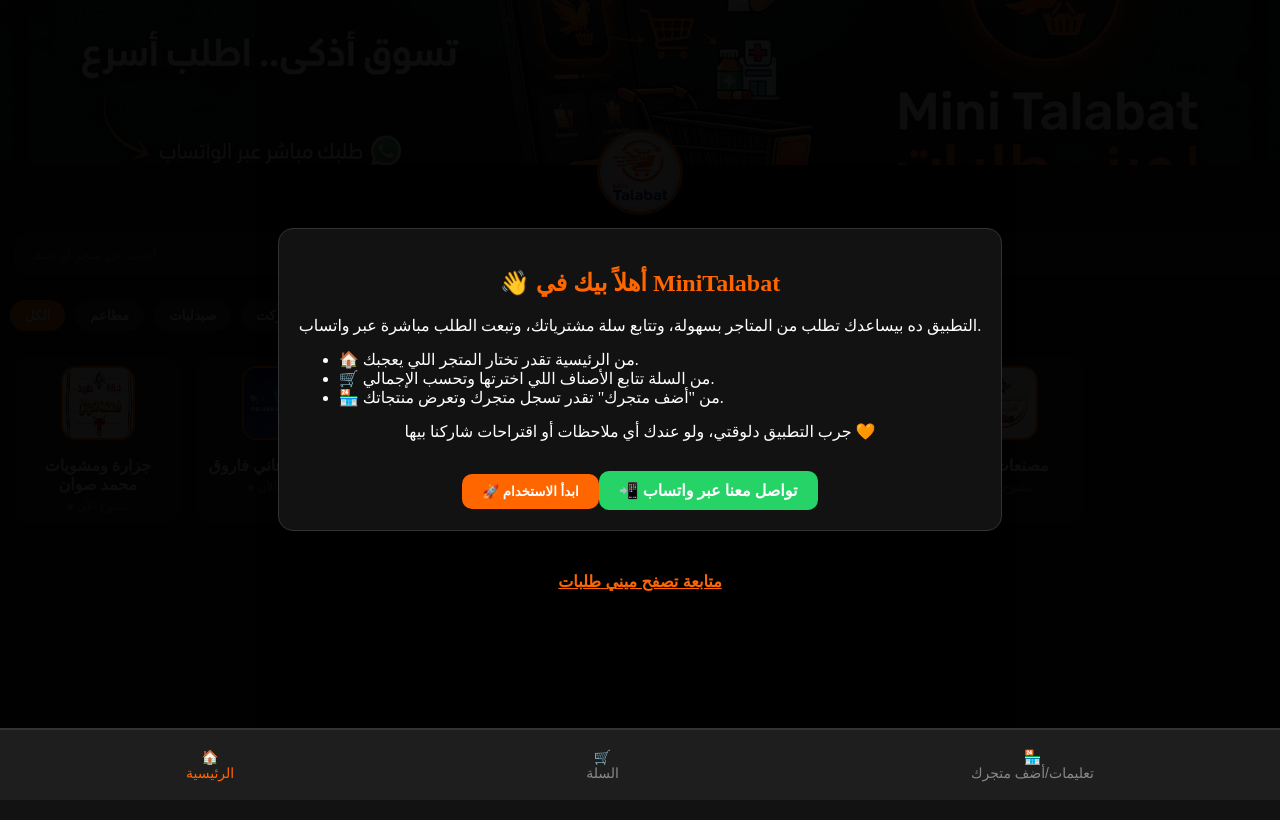
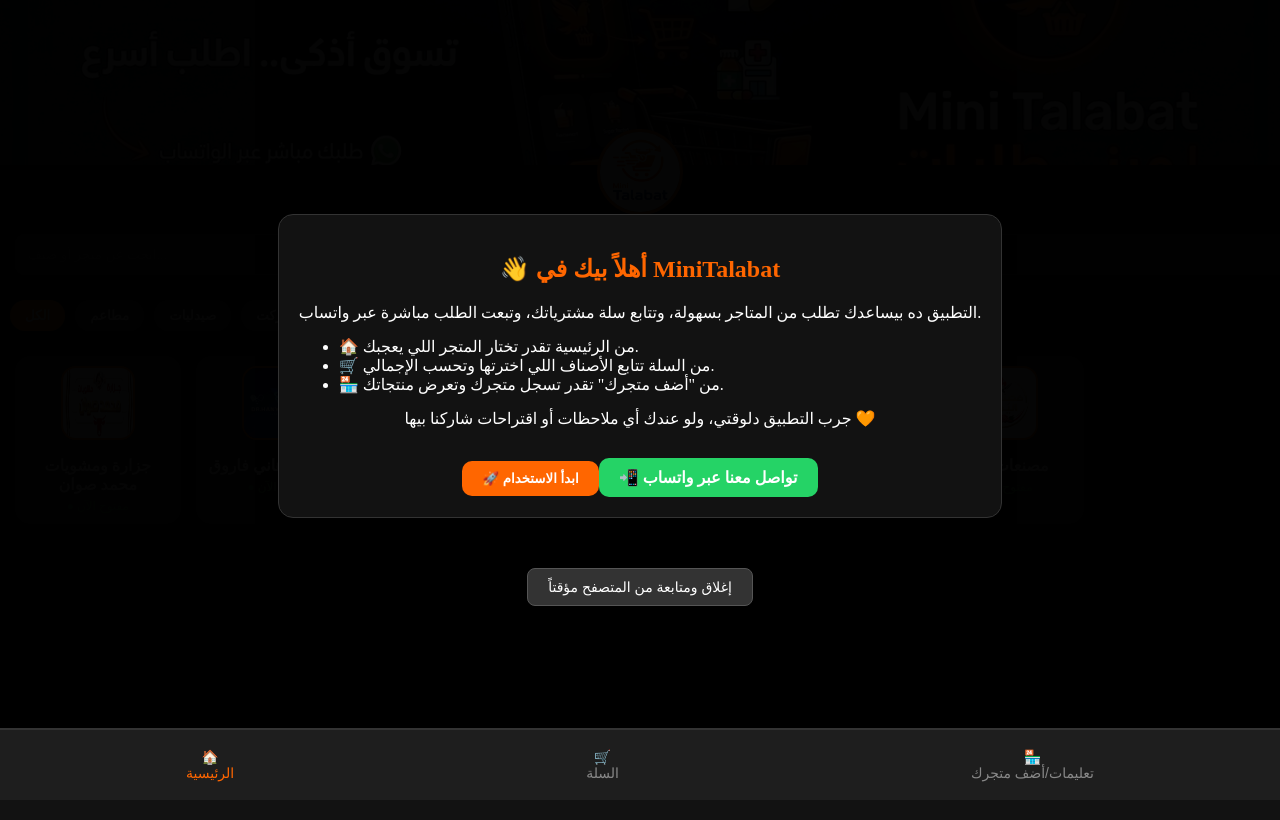
Before and after one commit to hazemkego-spec/minitalabat2, a Next.js app: page / in a window 1280 px wide. Shown: the top 820 px of the page. Built offline with nearby package versions, Linux system fonts and the light colour scheme.

Commit message:
Update page.js

```diff
--- a/app/page.js
+++ b/app/page.js
@@ -146,33 +146,39 @@ export default function HomePage() {
     return matchCategory && (matchShopName || matchMenuItem);
   });
 
-  return (
+    return (
     <div style={{ backgroundColor: "#121212", minHeight: "100vh", color: "#fff", paddingBottom: "80px", overflowX: "hidden" }}>
 
-      {/* رسالة التثبيت الإجبارية */}
-      {showInstallPrompt && activeTab === "home" && !selectedShop && (
+      {/* رسالة التثبيت الإجبارية - تظهر دائماً في المتصفح */}
+      {showInstallPrompt && (
         <div style={{
           position: 'fixed',
           top: 0, left: 0, right: 0, bottom: 0,
-          backgroundColor: 'rgba(0,0,0,0.95)',
-          zIndex: 10000,
+          backgroundColor: 'rgba(0,0,0,0.98)', // تعتيم شبه كامل للتركيز على التثبيت
+          zIndex: 100000, // رقم فائق القوة
           display: 'flex',
           flexDirection: 'column',
           justifyContent: 'center',
           alignItems: 'center',
           padding: '20px'
         }}>
+          {/* مكون التعليمات */}
           <InstallGuide onClose={() => setShowInstallPrompt(false)} />
+
           <button
             onClick={() => setShowInstallPrompt(false)}
             style={{
-              marginTop: '20px', backgroundColor: 'transparent',
-              color: '#FF6600', border: 'none',
-              textDecoration: 'underline', fontSize: '16px',
-              fontWeight: 'bold', cursor: 'pointer'
+              marginTop: '30px',
+              backgroundColor: '#333',
+              color: '#fff',
+              border: '1px solid #555',
+              padding: '10px 20px',
+              borderRadius: '8px',
+              fontSize: '14px',
+              cursor: 'pointer'
             }}
           >
-            متابعة تصفح ميني طلبات
+            إغلاق ومتابعة من المتصفح مؤقتاً
           </button>
         </div>
       )}
```
